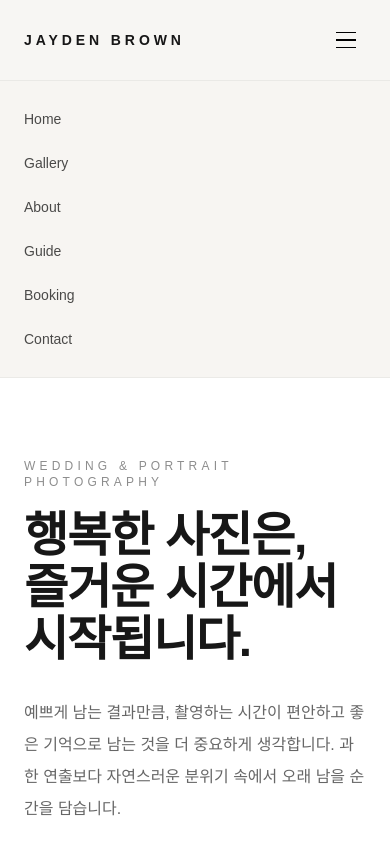
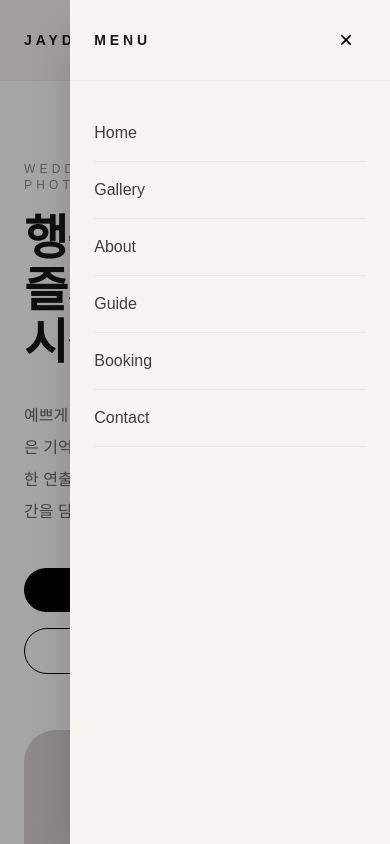
Before and after one commit to jaydenbrowngallery/jaydenbrown, a Next.js app: page / in a window 390 px wide. Both pictures are taken after a click on the button "메뉴 열기". Shown: the top 844 px of the page. Built offline with nearby package versions, Linux system fonts and the light colour scheme.

Commit message:
change mobile menu to slide panel

```diff
--- a/app/components/Header.tsx
+++ b/app/components/Header.tsx
@@ -16,6 +16,7 @@ export default function Header() {
   ];
 
   return (
+    <>
       <header className="sticky top-0 z-50 border-b border-black/5 bg-[#f7f5f2]/90 backdrop-blur">
         <div className="mx-auto flex max-w-7xl items-center justify-between px-6 py-5 md:px-10">
           <Link
@@ -41,7 +42,7 @@ export default function Header() {
           {/* mobile menu button */}
           <button
             type="button"
-          onClick={() => setOpen((prev) => !prev)}
+            onClick={() => setOpen(true)}
             className="flex h-10 w-10 items-center justify-center md:hidden"
             aria-label="메뉴 열기"
           >
@@ -52,24 +53,50 @@ export default function Header() {
             </div>
           </button>
         </div>
+      </header>
 
-      {/* mobile dropdown menu */}
-      {open && (
-        <nav className="border-t border-black/5 bg-[#f7f5f2] md:hidden">
-          <div className="mx-auto flex max-w-7xl flex-col px-6 py-4">
+      {/* mobile overlay */}
+      <div
+        className={`fixed inset-0 z-[60] bg-black/35 transition-opacity duration-300 md:hidden ${
+          open ? "pointer-events-auto opacity-100" : "pointer-events-none opacity-0"
+        }`}
+        onClick={() => setOpen(false)}
+      />
+
+      {/* mobile slide panel */}
+      <aside
+        className={`fixed right-0 top-0 z-[70] flex h-full w-[82%] max-w-[360px] flex-col bg-[#f7f5f2] shadow-2xl transition-transform duration-300 md:hidden ${
+          open ? "translate-x-0" : "translate-x-full"
+        }`}
+      >
+        <div className="flex items-center justify-between border-b border-black/5 px-6 py-5">
+          <p className="text-sm font-semibold uppercase tracking-[0.28em]">
+            Menu
+          </p>
+
+          <button
+            type="button"
+            onClick={() => setOpen(false)}
+            className="flex h-10 w-10 items-center justify-center"
+            aria-label="메뉴 닫기"
+          >
+            <span className="text-2xl leading-none text-black">×</span>
+          </button>
+        </div>
+
+        <nav className="flex flex-col px-6 py-6">
           {menus.map((menu) => (
             <Link
               key={menu.href}
               href={menu.href}
               onClick={() => setOpen(false)}
-                className="py-3 text-sm text-black/70 transition hover:text-black"
+              className="border-b border-black/5 py-4 text-base text-black/75 transition hover:text-black"
             >
               {menu.label}
             </Link>
           ))}
-          </div>
         </nav>
-      )}
-    </header>
+      </aside>
+    </>
   );
 }
```
Lines whose indentation alone changed are shown as unchanged.
